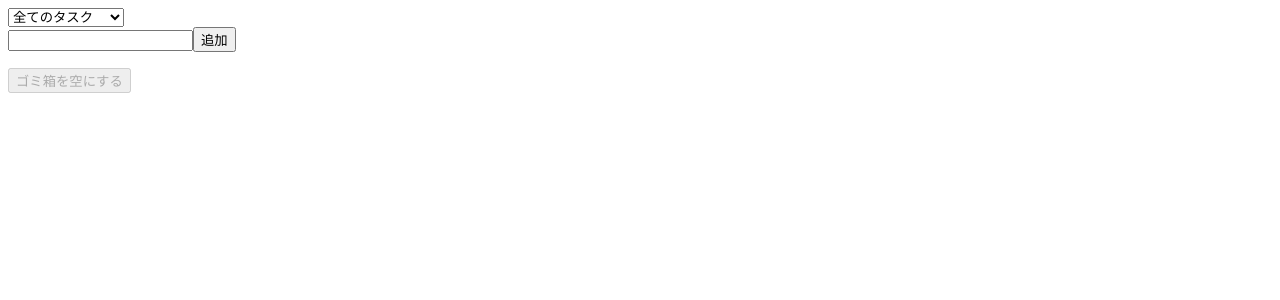
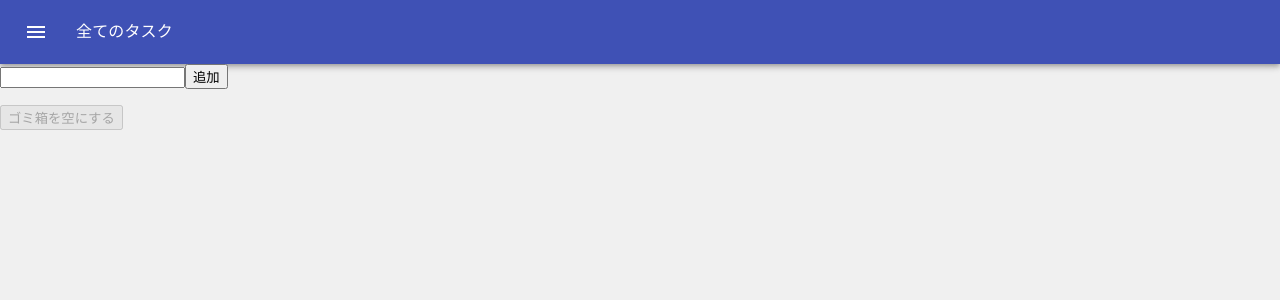
Before and after one commit to klannbow/todo-app, a React (Vite) app: page / in a window 1280 px wide. Shown: the top 300 px of the page. Built offline with nearby package versions, Linux system fonts and the light colour scheme.

Commit message:
SideBarコンポーネントのMUI化

```diff
--- a/index.html
+++ b/index.html
@@ -5,6 +5,8 @@
   <meta charset="UTF-8" />
   <meta name="viewport" content="width=device-width, initial-scale=1.0" />
   <title>react-todo-app</title>
+  <link rel="stylesheet" href="https://fonts.googleapis.com/css?family=Roboto:300,400,500,700&display=swap" />
+  <link rel="stylesheet" href="https://fonts.googleapis.com/icon?family=Material+Icons" />
 </head>
 
 <body>
--- a/src/App.tsx
+++ b/src/App.tsx
@@ -4,6 +4,22 @@ import { FormDialog } from "./FormDialog";
 import { ActionButton } from "./components/ActionButton";
 import { SideBar } from "./components/SideBar";
 import { TodoItem } from "./components/TodoItem";
+import { ToolBar } from './components/ToolBar';
+import { GlobalStyles } from "@mui/material";
+import { createTheme, ThemeProvider } from "@mui/material/styles";
+import { indigo, pink } from "@mui/material/colors";
+
+// テーマを作成
+const theme = createTheme({
+  palette: {
+    primary: {
+      main: indigo[500],
+    },
+    secondary: {
+      main: pink[500],
+    },
+  },
+});
 
 export const App = () => {
   // 初期値：空文字
@@ -12,6 +28,8 @@ export const App = () => {
   const [todos, setTodos] = useState<Todo[]>([])
 
   const [filter, setFilter] = useState<Filter>('all')
+
+  const [drawerOpen, setDrawerOpen] = useState(false)
 
   const handleChange = (e: React.ChangeEvent<HTMLInputElement>) => {
     setText(e.target.value)
@@ -36,13 +54,9 @@ export const App = () => {
     setText('')
   }
 
-
-
-
   const handleEmpty = () => {
     setTodos((todos) => todos.filter((todo) => !todo.removed))
   }
-
 
   const handleTodo = <K extends keyof Todo, V extends Todo[K]>(
     id: number,
@@ -63,15 +77,21 @@ export const App = () => {
     })
   }
 
+  const handleToggleDrawer = () => {
+    setDrawerOpen((prev) => !prev)
+  }
+
   return (
-    <div>
-      <SideBar onFilter={setFilter} />
+    <ThemeProvider theme={theme}>
+      <GlobalStyles styles={{ body: { margin: 0, padding: 0, backgroundColor: '#f0f0f0' } }} />
+      <ToolBar filter={filter} onToggleDrawer={handleToggleDrawer} />
+      <SideBar onFilter={setFilter} drawerOpen={drawerOpen} onToggleDrawer={handleToggleDrawer} />
       <FormDialog
         text={text}
         onChange={handleChange}
         onSubmit={handleSubmit} />
       <TodoItem todos={todos} filter={filter} onTodo={handleTodo} />
       <ActionButton todos={todos} onEmpty={handleEmpty} />
-    </div>
+    </ThemeProvider>
   );
 };
--- a/src/components/SideBar.tsx
+++ b/src/components/SideBar.tsx
@@ -1,14 +1,95 @@
+import { styled } from '@mui/material/styles'
+import { indigo, lightBlue, pink } from '@mui/material/colors'
+// カスタマイズするMUIコンポーネントをインポート
+import Avatar from '@mui/material/Avatar'
+import Drawer from '@mui/material/Drawer'
+
+import pjson from '../../package.json'
+import Icon from '@mui/material/Icon'
+import List from '@mui/material/List'
+import ListItem from '@mui/material/ListItem'
+import ListItemIcon from '@mui/material/ListItemIcon'
+import ListItemText from '@mui/material/ListItemText'
+import ListItemButton from '@mui/material/ListItemButton'
+
+// ドロワー内リストをスタイリング
+const DrawerList = styled('div')({
+  width: 250,
+})
+
+// ドロワーヘッダーのサイズ・色などをカスタマイズ
+const DrawerHeader = styled('div')({
+  height: 150,
+  backgroundColor: indigo[500],
+  color: 'white',
+  display: 'flex',
+  flexDirection: 'column',
+  alignItems: 'center',
+  justifyContent: 'center',
+  padding: '1em',
+  fontFamily: '-apple-system, BlinkMacSystemFont, "Segoe UI", Roboto, "Helvetica Neue", Arial, sans-serif',
+})
+
+// ドロワー内のアバターをカスタマイズ
+const DrawerAvatar = styled(Avatar)(({ theme }) => ({
+  width: theme.spacing(6),
+  height: theme.spacing(6),
+  marginBottom: '1em',
+}))
+
 type Props = {
-    onFilter: (filter: Filter) => void
+  drawerOpen: boolean
+  onToggleDrawer: () => void
+  onFilter: (filter: Filter) => void
 }
 
 export const SideBar = (props: Props) => (
-    <select
-        defaultValue='all'
-        onChange={(e) => props.onFilter(e.target.value as Filter)}>
-        <option value="all">全てのタスク</option>
-        <option value="checked">完了したタスク</option>
-        <option value="unchecked">未完了のタスク</option>
-        <option value="removed">ゴミ箱</option>
-    </select>
+  <Drawer
+    variant="temporary"
+    open={props.drawerOpen}
+    onClose={props.onToggleDrawer}
+  >
+    <DrawerList role="presentation" onClick={props.onToggleDrawer}>
+      <DrawerHeader>
+        <DrawerAvatar>
+          <Icon>create</Icon>
+        </DrawerAvatar>
+        <p>TODO v{pjson.version}</p>
+      </DrawerHeader>
+      <List>
+        <ListItem disablePadding>
+          <ListItemButton aria-label='list-all' onClick={() => props.onFilter('all')}>
+            <ListItemIcon>
+              <Icon>subject</Icon>
+            </ListItemIcon>
+            <ListItemText primary="全てのタスク" />
+          </ListItemButton>
+        </ListItem>
+        <ListItem disablePadding>
+          <ListItemButton aria-label='list-unchecked' onClick={() => props.onFilter('unchecked')}>
+            <ListItemIcon>
+              <Icon sx={{ color: lightBlue[500] }}>radio_button_unchecked</Icon>
+            </ListItemIcon>
+            <ListItemText primary="現在のタスク" />
+          </ListItemButton>
+        </ListItem>
+        <ListItem disablePadding>
+          <ListItemButton aria-label='list-checked' onClick={() => props.onFilter('checked')}>
+            <ListItemIcon>
+              <Icon sx={{ color: pink.A200 }}>check_circle_outline</Icon>
+            </ListItemIcon>
+            <ListItemText primary="完了したタスク" />
+          </ListItemButton>
+        </ListItem>
+        <ListItem disablePadding>
+          <ListItemButton aria-label='list-removed' onClick={() => props.onFilter('removed')}>
+            <ListItemIcon>
+              <Icon>delete</Icon>
+            </ListItemIcon>
+            <ListItemText primary="ゴミ箱" />
+          </ListItemButton>
+        </ListItem>
+      </List>
+    </DrawerList>
+  </Drawer>
 )
--- /dev/null
+++ b/src/components/ToolBar.tsx
@@ -0,0 +1,41 @@
+import { AppBar, Box, Icon, IconButton, Toolbar, Typography } from "@mui/material";
+
+type Props = {
+  filter: Filter
+  onToggleDrawer: () => void
+}
+
+const translator = (arg: Filter) => {
+  switch (arg) {
+    case 'all':
+      return '全てのタスク'
+    case 'checked':
+      return '完了したタスク'
+    case 'unchecked':
+      return '現在のタスク'
+    case 'removed':
+      return 'ゴミ箱'
+    default:
+      return '全てのタスク'
+  }
+}
+
+export const ToolBar = (props: Props) => (
+  <Box sx={{ flexGrow: 1 }} >
+    <AppBar position="static">
+      <Toolbar>
+        <IconButton
+          size="large"
+          edge="start"
+          color="inherit"
+          aria-label="menu"
+          sx={{ mr: 2 }}
+          onClick={props.onToggleDrawer}
+        >
+          <Icon>menu</Icon>
+        </IconButton>
+        <Typography>{translator(props.filter)}</Typography>
+      </Toolbar>
+    </AppBar>
+  </Box>
+)
```
